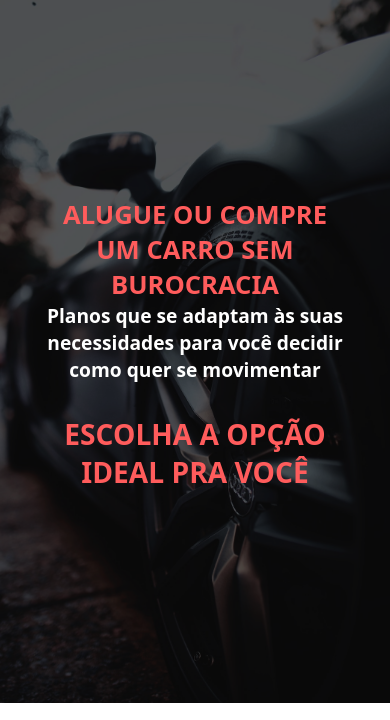
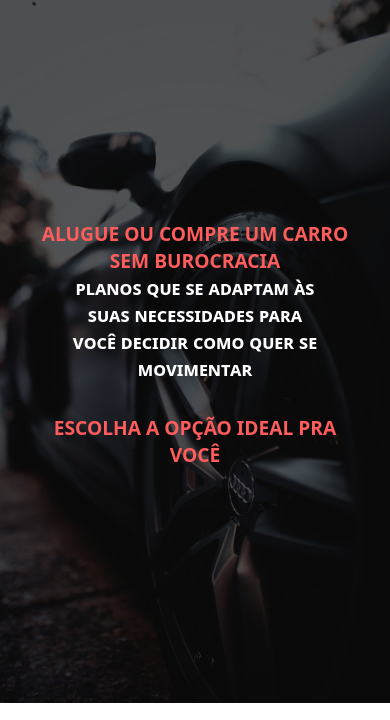
Before and after one commit to laisrmacedo/4cars, a plain HTML site: page index.html in a window 390 px wide. Shown: the part 99-819 px from the top of the page. Drawn offline with Linux system fonts and the light colour scheme.

Commit message:
Correçao tamanho da fonte no mobile

```diff
--- a/page.css
+++ b/page.css
@@ -127,6 +127,8 @@ a:hover{
   font-weight: bolder;
   text-align: center;
   font-size: 1.5em;
+  font-variant: all-small-caps;
+  width: 80%;
 }
 
 .texto3{
@@ -295,6 +297,9 @@ footer img:hover{
   .frase-logo{
     width: 65vw;
   }
+  .texto1, .texto3{
+    font-size: 1.5em;
+  }
 
   .menu-oculto{
     display: flex;
```
